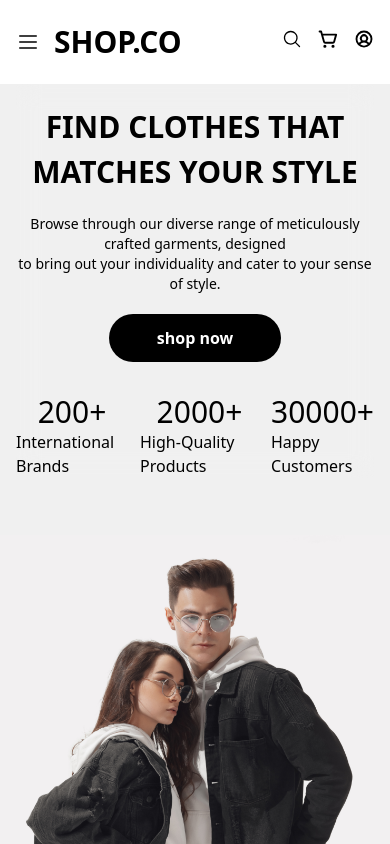
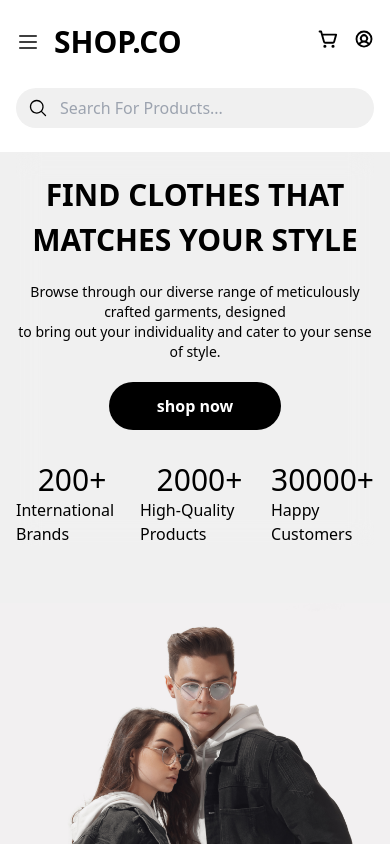
Before and after one commit to amir2002-js/amirrezaKhani, a React (Vite) app: page / in a window 390 px wide. Shown: the top 844 px of the page. Built offline with nearby package versions, Linux system fonts and the light colour scheme; no server answers.

Commit message:
update search bar

```diff
--- a/src/Components/Navbar/Navbar.jsx
+++ b/src/Components/Navbar/Navbar.jsx
@@ -13,9 +13,6 @@ import Logo from "../Logo/Logo";
 export default function Navbar() {
 	// manage the close and open menu
 	const [showMenu, setShowMenu] = useState(false);
-
-	// manage the close and open menu
-	const [showSearch, setShowSearch] = useState(false);
 
 	// manage remove side menu from the dom
 	const [isVisible, setIsVisible] = useState(false);
@@ -38,8 +35,8 @@ export default function Navbar() {
 
 	return (
 		<>
-			<div className="z-40 py-6">
-				<section className="flex gap-10 max-sm:gap-5 items-center ">
+			<div className="z-40 py-6 flex flex-col justify-center items-center gap-7">
+				<section className="flex gap-10 max-sm:gap-5 items-center w-full ">
 					<div className="flex gap-3.5">
 						<ToggleMenu changeMenuState={changeMenuState} />
 
@@ -61,16 +58,6 @@ export default function Navbar() {
 
 					{/* icons */}
 					<ul className="flex items-center gap-4">
-						<li className="sm:hidden relative">
-							<button onClick={() => setShowSearch(p => !p)}>
-								<PiMagnifyingGlass className="text-xl" />
-							</button>
-							{showSearch && (
-								<div className="absolute w-[60svw] -translate-x-3/4">
-									<Form />
-								</div>
-							)}
-						</li>
 						<li>
 							<button>
 								<PiShoppingCartSimpleBold className="text-xl" />
@@ -83,6 +70,9 @@ export default function Navbar() {
 						</li>
 					</ul>
 				</section>
+				<div className="sm:hidden w-full">
+					<Form />
+				</div>
 			</div>
 
 			{/* side menu */}
```
